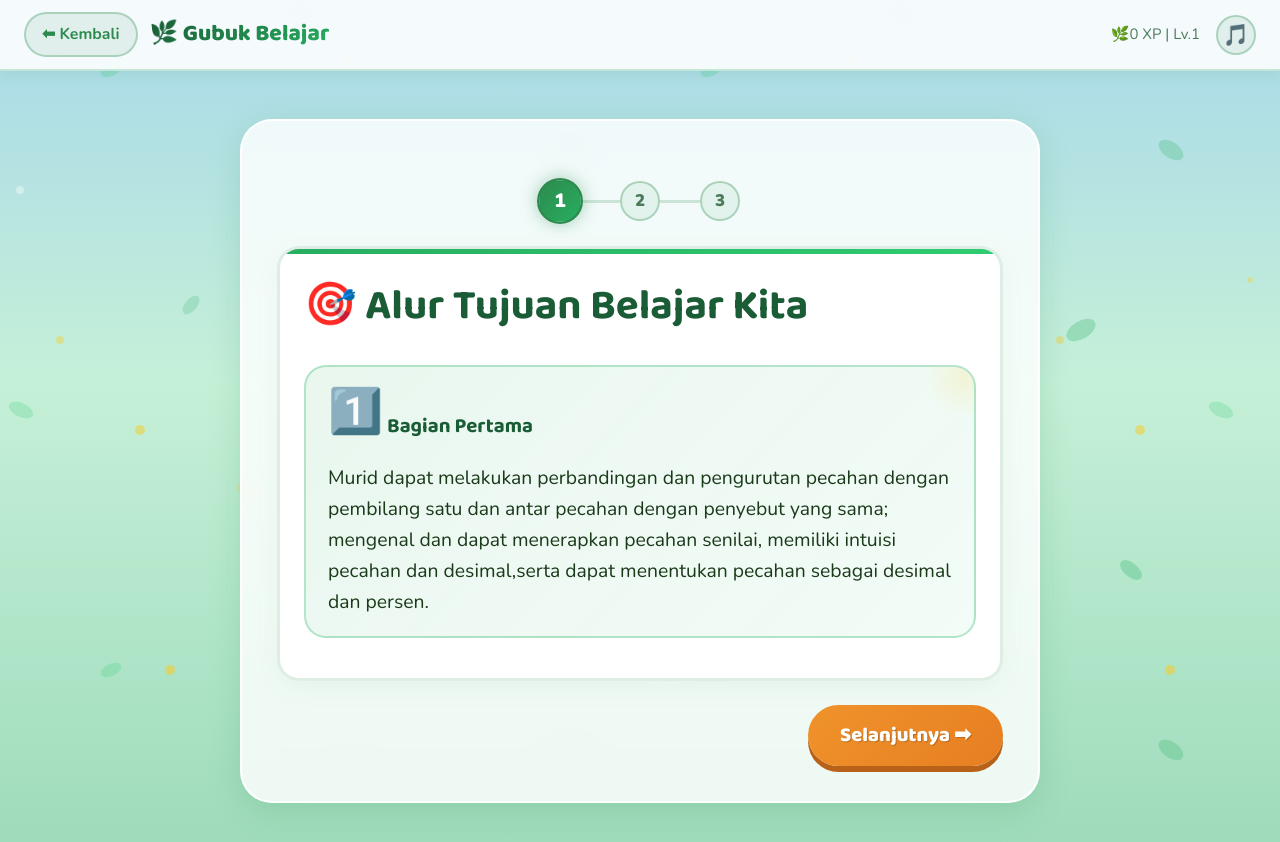
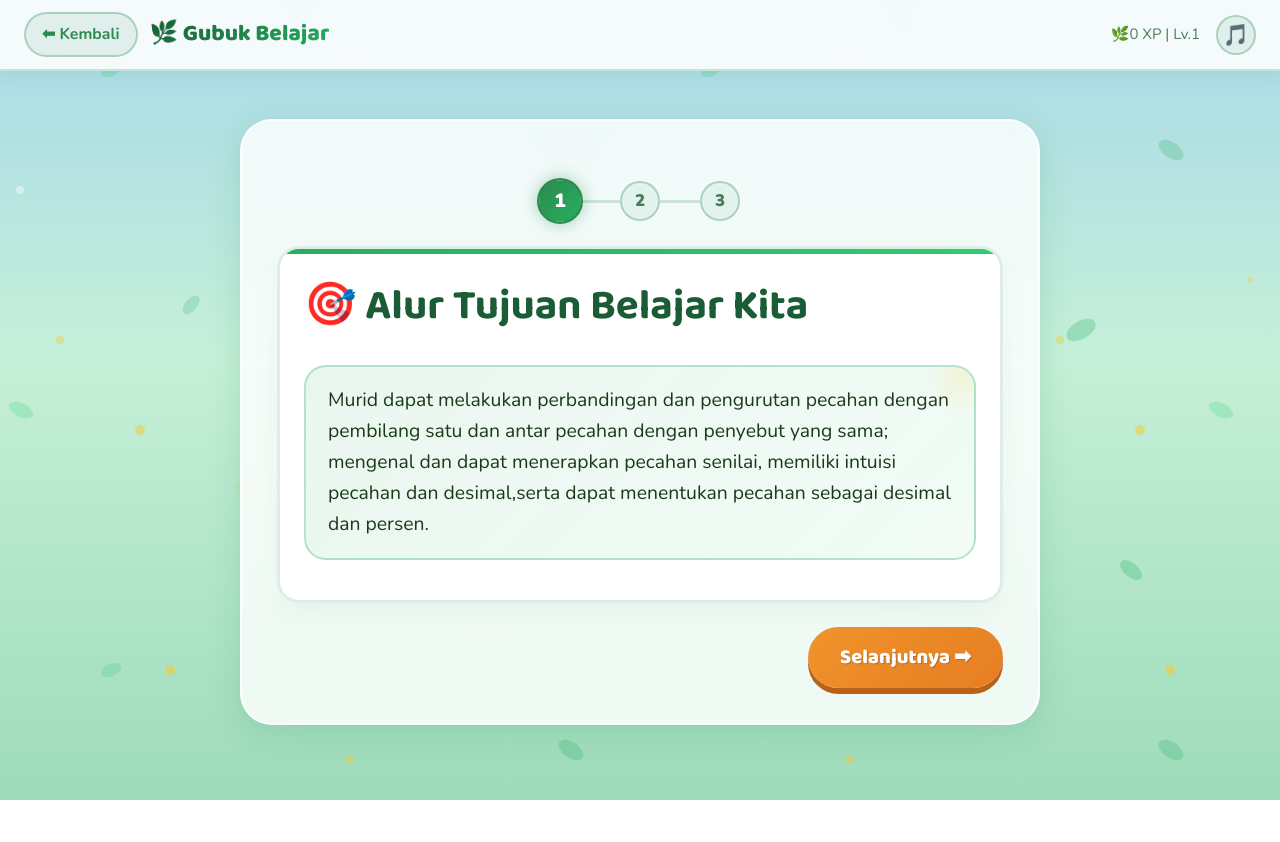
Before and after one commit to mariagabriellalong/e-lkpd, a plain HTML site: page belajar_pecahan.html in a window 1280 px wide. After the commit the page ends 800 px from the top, so only its background shows below. Drawn offline with nearby package versions, Linux system fonts and the light colour scheme.

Commit message:
Add files via upload

```diff
--- a/belajar_pecahan.html
+++ b/belajar_pecahan.html
@@ -341,7 +341,6 @@
                         <div class="card-accent green"></div>
                         <h2 style="font-size: 2.4rem; margin-bottom: 24px; color: var(--forest-dark); font-family: 'Baloo 2', cursive;">🎯 Alur Tujuan Belajar Kita</h2>
                         <div class="fun-callout green">
-                            <h3 style="font-family: 'Baloo 2'; color: var(--forest-dark); margin-bottom: 8px;"><span class="bounce-emoji">1️⃣</span> Bagian Pertama</h3>
                             <p style="font-size: 1.1rem;">Murid dapat melakukan perbandingan dan pengurutan pecahan dengan pembilang satu dan antar pecahan dengan penyebut yang sama; mengenal dan dapat menerapkan pecahan senilai, memiliki intuisi pecahan dan desimal,serta dapat menentukan pecahan sebagai desimal dan persen.</p>
                         </div>
                     </div>
```
